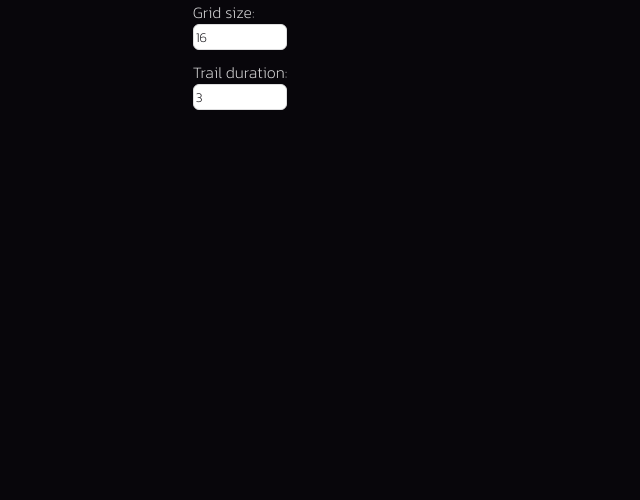
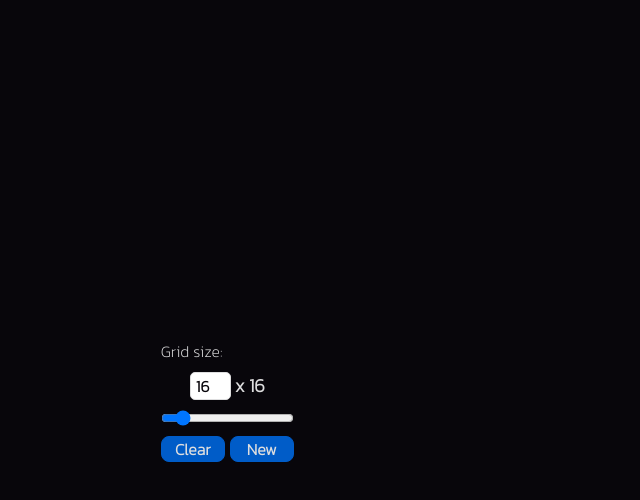
Before and after one commit to anon-legion/etch-a-sketch, a React (Create React App) app: page / in a window 1280 px wide. Shown: the top 500 px of the page, without its empty margins (0-640 px from the left). Built offline with nearby package versions, Linux system fonts and the light colour scheme.

Commit message:
update app controls

```diff
--- a/src/App.css
+++ b/src/App.css
@@ -5,35 +5,46 @@
 }
 
 input {
-  margin-bottom: 10px;
-  width: 100%;
+  width: auto;
   color: #08060B;
   border: 1px solid #DEDEDF;
-  padding: 2px;
-  border-radius: 6px;
+  padding: 1px;
+  border-radius: 5px;
+  font-size: calc(8px + 1vmin);
+  font-weight: 600;
+}
+
+input[type=number] {
+  width: 4ch;
+  text-align: center;
 }
 
 input:focus {
-  outline-width: 1px;
-  outline-color: #61DAFB;
-  outline-offset: 0.5px;
+  outline: none;
+  border: 1px inset #005CC8;
+}
+
+button {
+  background-color: #005CC8;
+  border: 1px solid #005CC8;
+  border-radius: 8px;
+  width: 100%;
+  font-weight: 600;
+  font-size: calc(8px + 1vmin);
+}
+
+button:active {
+  transform: scale(1.1);
+  border-color: #0069CC;
+  box-shadow: 0 0 1rem #0069CC;
 }
 
 .App {
   display: flex;
   text-align: center;
   justify-content: center;
-}
-
-.App-header {
-  background-color: #08060B;
-  min-height: 100vh;
-  display: flex;
-  flex-direction: column;
-  align-items: center;
-  justify-content: center;
-  font-size: calc(10px + 2vmin);
-  color: white;
+  gap: 2%;
+  flex-wrap: wrap;
 }
 
 .App-settings {
@@ -41,19 +52,21 @@ input:focus {
   flex-direction: column;
   flex-wrap: wrap;
   align-items: flex-start;
+  justify-content: center;
+  gap: 1%;
 }
 
-.App-grid {
+/* .App-grid {
   display: grid;
   grid-template-columns: repeat(16, 1fr);
   grid-template-rows: repeat(16, 1fr);
   color: #DEDEDF;
   width: 100vmin;
   height: 100vmin;
-}
+} */
 
 .App-grid div {
-  transition: all .4s ease-in;
+  transition: all .3s ease-in;
 }
 
 @keyframes hover-effect {
--- a/src/App.js
+++ b/src/App.js
@@ -13,28 +13,51 @@ const hoverFunction = (e) => {
 function App() {
 
   const [gridSize, setGridSize] = useState(() => 16);
-  const [duration, setDuration] = useState(() => 3);
-  const [inputParam, setInputParam] = useState(() => ({
+  const [inputSize, setInputSize] = useState(() => ({
     newSize: gridSize,
-    newDuration: duration
   }));
+  const [gridStyle, setGridStyle] = useState(() => ({
+    display: 'grid',
+    gridTemplateColumns: `repeat(${gridSize}, 1fr)`,
+    gridTemplateRows: `repeat(${gridSize}, 1fr)`,
+    color: '#DEDEDF',
+    width: '100vmin',
+    height: '100vmin'
+  }))
 
   const handleOnChange = (e) => {
-    setInputParam(prevState => {
-      return {...prevState, [e.target.name]: e.target.value}
+    setInputSize(prevState => {
+      return {...prevState, [e.target.name]: Math.max(Number(e.target.min), Math.min(Number(e.target.value), Number(e.target.max)))}
     });
+  }
+
+  const clearOnClick = () => {
+    const pixels = document.querySelectorAll('.App-grid div');
+    pixels.forEach(pixel => pixel.style.background = '#08060B');
+  }
+
+  const newOnClick = () => {
+    setGridSize(prevState => inputSize.newSize);
+    setGridStyle(prevState => {
+      return {[gridStyle.gridTemplateColumns]: `repeat(${inputSize.newSize})`, [gridStyle.gridTemplateRows]: `repeat(${inputSize.newSize})`};
+    })
   }
 
   return (
     <div className="App">
       <div className="App-settings">
         <label htmlFor='inputSize'>Grid size:</label>
-        <input type='number' id='inputSize' name='newSize' value={inputParam.newSize} onChange={handleOnChange} min={2} max={256}/>
-        <label htmlFor='inputDuration'>Trail duration:</label>
-        <input type='number' id='inputDuration' name='newDuration' value={inputParam.newDuration} onChange={handleOnChange} min={-1} max={9}/>
+        <div style={{display: 'flex', flexDirection: 'row', width: '100%', justifyContent: 'center'}}>
+          <h3> <input type='number' name='newSize' value={inputSize.newSize} min={2} max={128} onChange={handleOnChange}/> x {inputSize.newSize}</h3>
+        </div>
+        <input type='range' id='inputSize' name='newSize' value={inputSize.newSize} min={2} max={128} onChange={handleOnChange}/>
+        <div style={{display: 'flex', flexDirection: 'row', width: '100%', justifyContent: 'center', gap: '5px'}}>
+          <button onClick={clearOnClick}>Clear</button>
+          <button onClick={newOnClick}>New</button>
+        </div>
       </div>
-      <div className="App-grid">
-        <Grids size={gridSize} hoverEffect={hoverFunction} trailDuration={duration * 1000}/>
+      <div className="App-grid" style={gridStyle}>
+        <Grids size={gridSize} hoverEffect={hoverFunction} />
       </div>
     </div>
   );
--- a/src/components/grid.js
+++ b/src/components/grid.js
@@ -1,23 +1,23 @@
 import React, { useState } from 'react';
 
-const Grids = ({ size, hoverEffect, trailDuration }) => {
+const Grids = ({ size, hoverEffect }) => {
     let gridIndex = [];
     for (let i = 0; i < size ** 2; i++) {
         gridIndex.push(i);
     };
 
-    const handleMouseLeave = (e) => {
-        setTimeout(function delay() {
-            e.target.style.background = '#08060B';
-            e.target.style.animation = 'hover-effect 700ms ease-out'
-        }, trailDuration)
-    }
+    // const handleMouseLeave = (e) => {
+    //     setTimeout(function delay() {
+    //         e.target.style.background = '#08060B';
+    //         e.target.style.animation = 'hover-effect 700ms ease-out'
+    //     }, trailDuration)
+    // }
 
 
     return (
         <React.Fragment>
             {gridIndex.map(index => {
-                return <div key={index} onMouseEnter={hoverEffect} onMouseLeave={handleMouseLeave}></div>
+                return <div key={index} onMouseEnter={hoverEffect}></div>
             })}
         </React.Fragment>
     );
```
